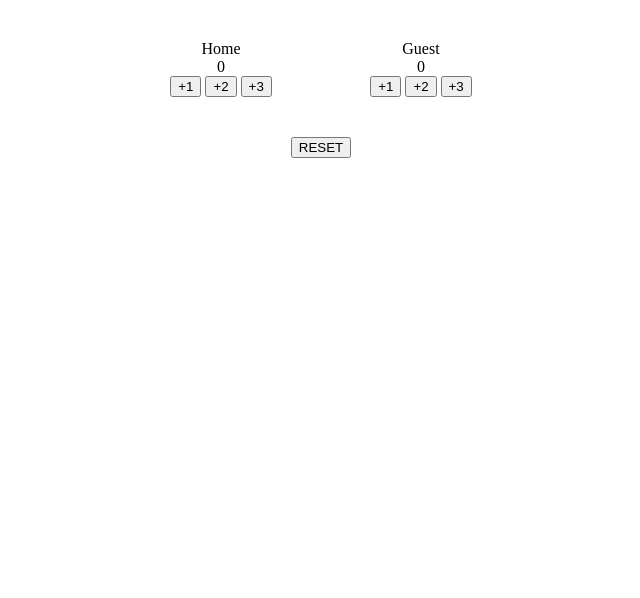
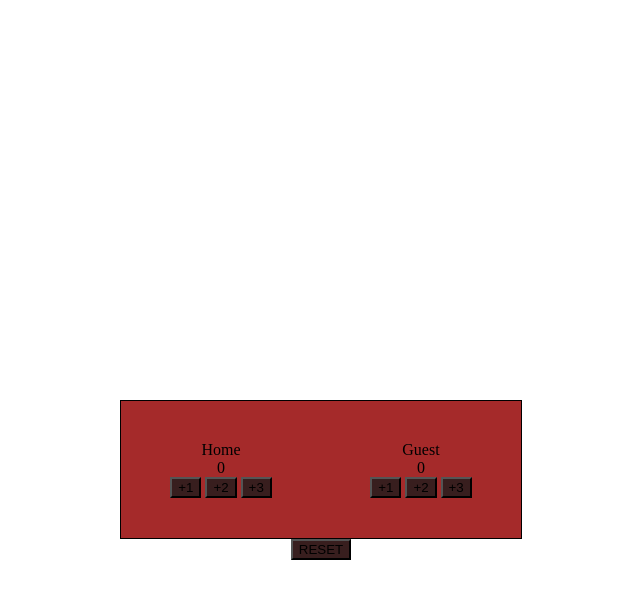
Before and after one commit to RaymondwChen2/js-practice, a plain HTML site: page scoreboard/score.html in a window 1280 px wide. Shown: the whole page, without its empty margins (319-959 px from the left). Drawn offline with Linux system fonts and the light colour scheme.

Commit message:
finishh scoreboard project

```diff
--- a/scoreboard/score.css
+++ b/scoreboard/score.css
@@ -2,6 +2,7 @@
 body {
     text-align: center;
     margin: 0;
+    height: 100vh;
 }
 
 #home-container {
@@ -15,5 +16,11 @@ body {
 #board {
     display: flex;
     width: 400px;
-    margin: 0 auto
+    margin: 400 auto 0 auto;
+    border: 1px solid black;
+    background-color: brown;
 }
+
+button {
+    background-color: rgb(56, 30, 30);
+}
```
